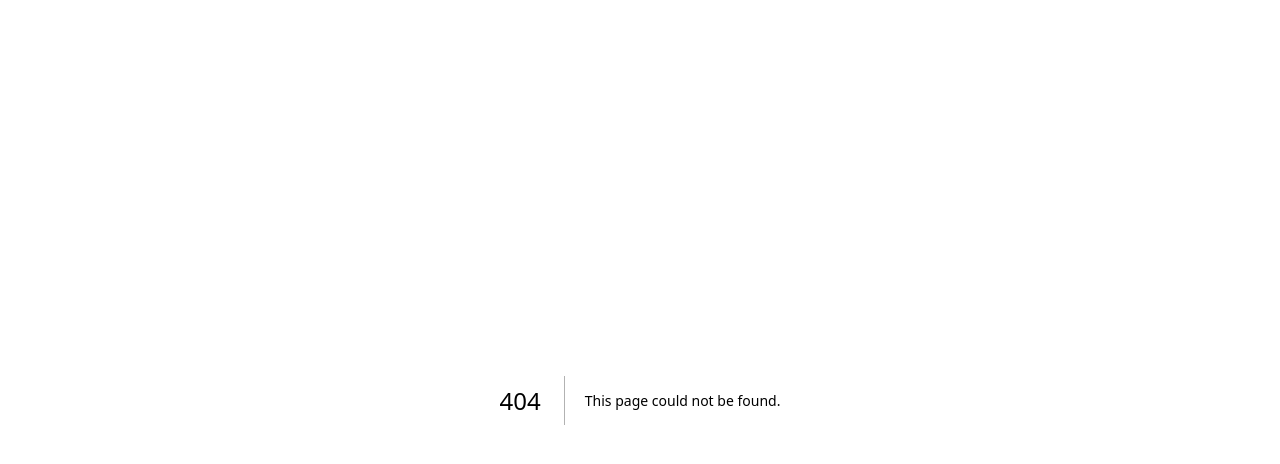
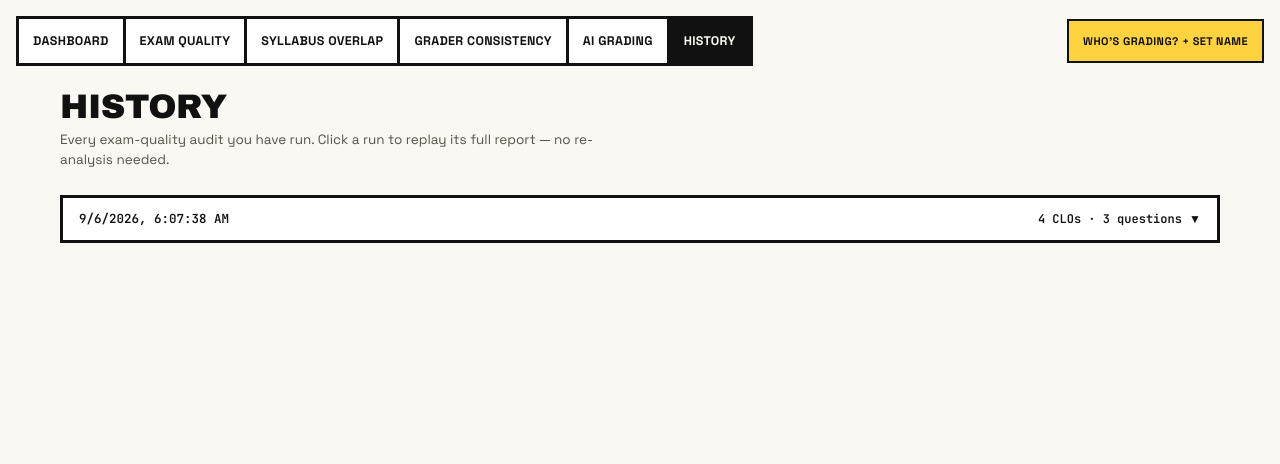
Before and after one commit to shads-01/FacultyOS, a Next.js app: page /history in a window 1280 px wide. Before the commit this address had no page. Shown: the top 464 px of the page. Built offline with nearby package versions, Linux system fonts and the light colour scheme.

Commit message:
feat: history page with report replay + lint fixes

```diff
--- a/src/app/(app)/dashboard/page.js
+++ b/src/app/(app)/dashboard/page.js
@@ -1,6 +1,6 @@
 'use client';
 import Link from 'next/link';
-import { useEffect, useState } from 'react';
+import { useState } from 'react';
 import { runsResponse } from '@/components/mockResponses';
 
 const STAGES = [
@@ -31,11 +31,8 @@ const STAGES = [
 ];
 
 export default function DashboardPage() {
-  const [runs, setRuns] = useState([]);
-  useEffect(() => {
-    // TODO(integration): GET /api/runs with Bearer token in live mode.
-    setRuns(runsResponse.runs);
-  }, []);
+  // TODO(integration): fetch GET /api/runs with Bearer token in live mode.
+  const [runs] = useState(runsResponse.runs);
 
   return (
     <div className="mx-auto" style={{ maxWidth: 1160 }}>
--- /dev/null
+++ b/src/app/(app)/history/page.js
@@ -0,0 +1,60 @@
+'use client';
+import { useState } from 'react';
+import { runsResponse } from '@/components/mockResponses';
+import ExamQualityReport from '@/components/ExamQualityReport';
+
+export default function HistoryPage() {
+  // TODO(integration): fetch GET /api/runs with Bearer token in live mode.
+  const [runs] = useState(runsResponse.runs);
+  const [openId, setOpenId] = useState(null);
+
+  return (
+    <div className="mx-auto" style={{ maxWidth: 1160 }}>
+      <h1 className="fz-display" style={{ fontSize: 34, marginBottom: 6 }}>History</h1>
+      <p style={{ color: '#55524a', fontSize: 13.5, marginBottom: 24, maxWidth: 560 }}>
+        Every exam-quality audit you have run. Click a run to replay its full report — no re-analysis needed.
+      </p>
+
+      {runs.length === 0 ? (
+        <div className="fz-card">
+          <p style={{ color: '#55524a', fontSize: 13 }}>No past runs yet — run an audit on the Exam Quality screen first.</p>
+        </div>
+      ) : (
+        runs.map((run) => {
+          const open = openId === run.id;
+          const clos = run.result?.clos?.length ?? 0;
+          const questions = run.result?.questions?.length ?? 0;
+          return (
+            <div key={run.id} style={{ marginBottom: 12 }}>
+              <button
+                onClick={() => setOpenId(open ? null : run.id)}
+                aria-expanded={open}
+                className="cursor-pointer"
+                style={{
+                  display: 'flex', justifyContent: 'space-between', alignItems: 'center', gap: 12,
+                  width: '100%', textAlign: 'left',
+                  border: '3px solid #111', background: open ? '#111' : '#fff',
+                  color: open ? '#FAF8F3' : '#111',
+                  padding: '12px 16px', minHeight: 44, cursor: 'pointer',
+                  fontFamily: 'var(--font-sans)', fontSize: 13.5, fontWeight: 600,
+                }}
+              >
+                <span style={{ fontFamily: 'var(--font-mono)', fontSize: 12.5 }}>
+                  {new Date(run.created_at).toLocaleString()}
+                </span>
+                <span style={{ fontFamily: 'var(--font-mono)', fontSize: 12 }}>
+                  {clos} CLOs · {questions} questions {open ? '▲' : '▼'}
+                </span>
+              </button>
+              {open && (
+                <div style={{ padding: '16px 0' }}>
+                  <ExamQualityReport report={run.result} />
+                </div>
+              )}
+            </div>
+          );
+        })
+      )}
+    </div>
+  );
+}
--- a/src/components/IdentityChip.jsx
+++ b/src/components/IdentityChip.jsx
@@ -2,14 +2,14 @@
 import { useEffect, useRef, useState } from 'react';
 
 export default function IdentityChip() {
-  const [name, setName] = useState(null);
+  // ponytail: localStorage read in the initializer is the whole feature —
+  // suppressHydrationWarning covers the SSR text mismatch on first paint.
+  const [name, setName] = useState(() =>
+    typeof window !== 'undefined' ? localStorage.getItem('fz-identity') : null
+  );
   const [editing, setEditing] = useState(false);
   const [draft, setDraft] = useState('');
   const inputRef = useRef(null);
-
-  useEffect(() => {
-    setName(localStorage.getItem('fz-identity'));
-  }, []);
 
   useEffect(() => {
     if (editing && inputRef.current) inputRef.current.focus();
@@ -18,6 +18,7 @@ export default function IdentityChip() {
   function save() {
     const clean = draft.trim();
     if (clean) localStorage.setItem('fz-identity', clean);
+    else localStorage.removeItem('fz-identity');
     setName(clean || null);
     setEditing(false);
     setDraft('');
@@ -47,6 +48,7 @@ export default function IdentityChip() {
 
   return (
     <button
+      suppressHydrationWarning
       onClick={() => { setDraft(name || ''); setEditing(true); }}
       aria-label="Set your grader identity"
       className="cursor-pointer"
--- a/src/lib/api.js
+++ b/src/lib/api.js
@@ -1,3 +1,4 @@
+/* eslint-disable @typescript-eslint/no-require-imports -- CJS-compatible for node:test, bundled by Next */
 const mockResponses = require('../components/mockResponses');
 
 const MOCKS = {
```
